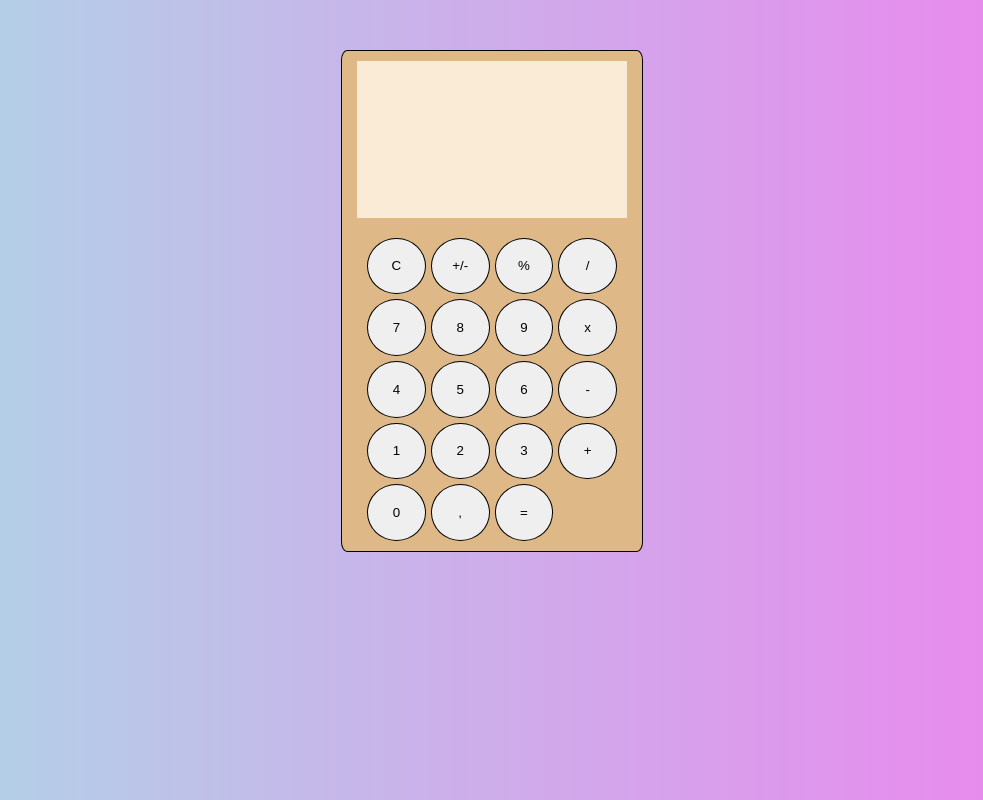
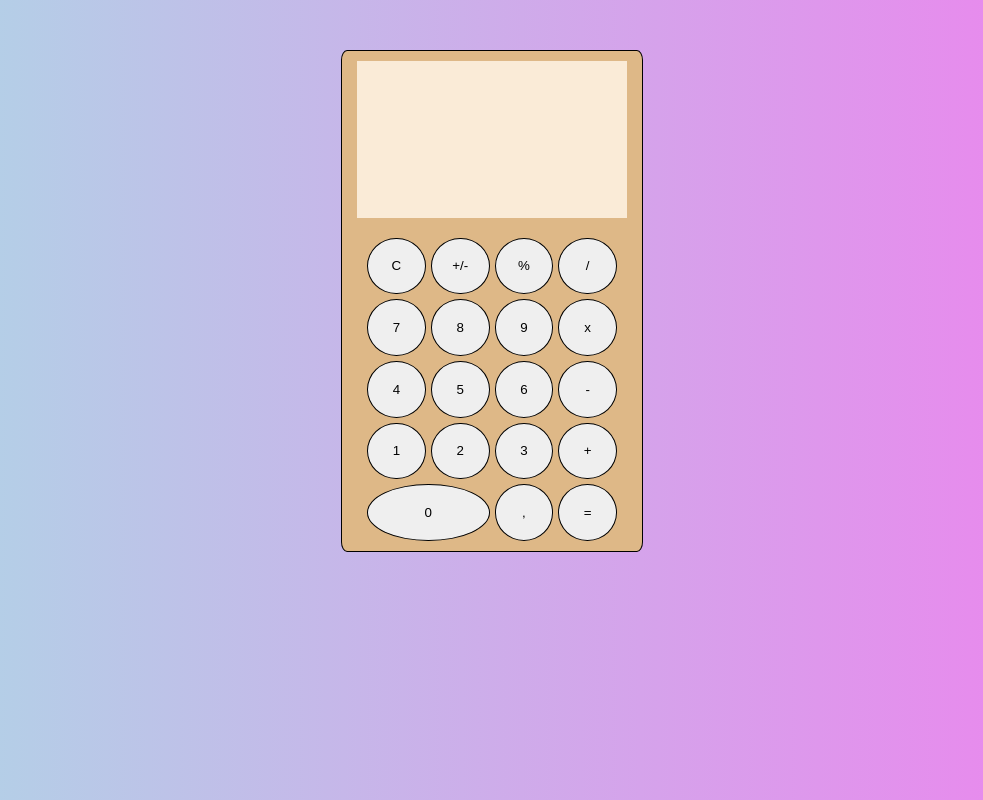
Before and after one commit to sharmarkeGit/calculator, a plain HTML site: page index.html in a window 1280 px wide. Shown: the whole page, without its empty margins (148-1131 px from the left). Drawn offline with Linux system fonts and the light colour scheme.

Commit message:
Span '0' button over two columns

```diff
--- a/index.html
+++ b/index.html
@@ -30,7 +30,7 @@
                 <button class="grid-items number">2</button>
                 <button class="grid-items number">3</button>
                 <button class="grid-items operator">+</button>
-                <button class="grid-items number">0</button>
+                <button class="grid-items number" id="zero">0</button>
                 <button class="grid-items" id="floater">,</button>
                 <button class="grid-items" id="equal">=</button>
             </div>
```
